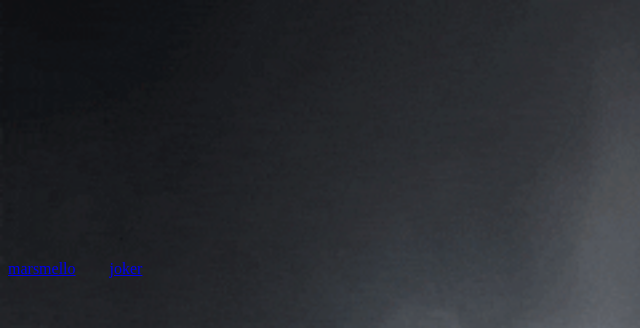
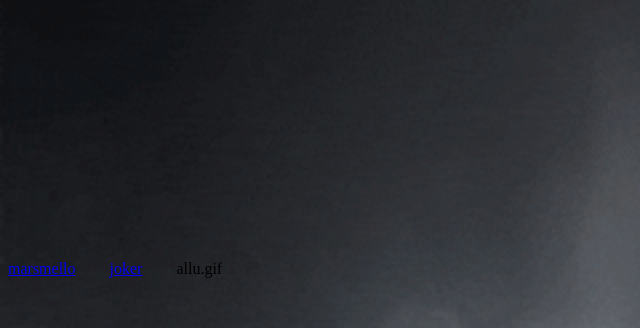
Before and after one commit to PrinceMargaret/alok, a plain HTML site: page index.html in a window 1280 px wide. Shown: the top 328 px of the page, 0-640 px from the left. Drawn offline with Linux system fonts and the light colour scheme.

Commit message:
Update index.html

```diff
--- a/index.html
+++ b/index.html
@@ -33,5 +33,6 @@
  <marquee behavior="" direction="" scrollamount="25"><h1> Alok Agrahari</h1></marquee>
     <a href="Marshmello.gif" style="margin-top:200px;padding-right:30px">marsmello</a>
     <a href="alok.gif" style="margin-top:50%">joker</a>
+    <a href="allu.gif" style="margin-top:200px;padding-right:30px"></a>allu.gif
 </body>
 </html>
```
